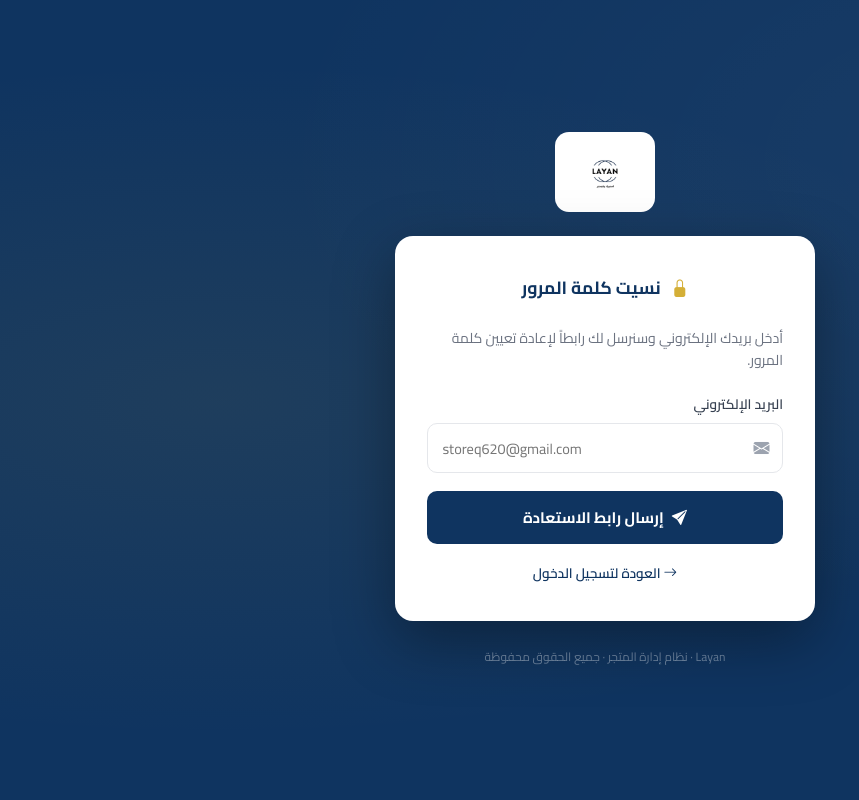
After one commit to LEE223311/layan-store, a Flask app: page /forgot-password in a window 1280 px wide. The commit adds this page. Shown: the whole page, without its empty margins (35-894 px from the left). Run offline with Flask 3, Linux system fonts and the light colour scheme; the visitor is signed in with stand-in values (Sample User, id 1).

Commit message:
feat: add forgot/reset password system

```diff
--- a/app.py
+++ b/app.py
@@ -7,7 +7,7 @@ from email.mime.multipart import MIMEMultipart
 from email.mime.base import MIMEBase
 from email.mime.text import MIMEText
 from email import encoders
-from datetime import datetime
+from datetime import datetime, timedelta
 from functools import wraps
 from flask import Flask, render_template, request, jsonify, send_file, session, redirect, url_for
 from werkzeug.security import generate_password_hash, check_password_hash
@@ -113,6 +113,16 @@ def _migrate():
     if "deadline" not in pg_cols:
         con.execute("ALTER TABLE personal_goals ADD COLUMN deadline TEXT")
         con.commit()
+    con.execute("""
+        CREATE TABLE IF NOT EXISTS password_resets (
+            id         INTEGER PRIMARY KEY AUTOINCREMENT,
+            email      TEXT    NOT NULL,
+            token      TEXT    NOT NULL UNIQUE,
+            expires_at DATETIME NOT NULL,
+            used       INTEGER NOT NULL DEFAULT 0
+        )
+    """)
+    con.commit()
     con.close()
 
 
@@ -173,6 +183,69 @@ def login_page():
 def logout():
     session.clear()
     return redirect(url_for("login_page"))
+
+
+@app.route("/forgot-password", methods=["GET", "POST"])
+def forgot_password():
+    if request.method == "GET":
+        return render_template("forgot_password.html")
+    data  = request.get_json(silent=True) or {}
+    email = (data.get("email") or "").strip().lower()
+    con   = get_db()
+    user  = con.execute("SELECT * FROM users WHERE email=?", (email,)).fetchone()
+    if not user:
+        con.close()
+        return jsonify({"ok": True})
+    import secrets
+    token   = secrets.token_urlsafe(32)
+    expires = datetime.now() + timedelta(hours=1)
+    con.execute("DELETE FROM password_resets WHERE email=?", (email,))
+    con.execute("INSERT INTO password_resets (email, token, expires_at) VALUES (?,?,?)",
+                (email, token, expires.strftime("%Y-%m-%d %H:%M:%S")))
+    con.commit()
+    con.close()
+    reset_link = request.host_url.rstrip("/") + f"/reset-password/{token}"
+    gmail_user = os.environ.get("GMAIL_USER", "")
+    gmail_pass = os.environ.get("GMAIL_PASS", "")
+    try:
+        import smtplib
+        from email.mime.text import MIMEText
+        msg = MIMEText(f"لإعادة تعيين كلمة المرور اضغط على الرابط:\n\n{reset_link}\n\nالرابط صالح لمدة ساعة واحدة.", "plain", "utf-8")
+        msg["From"]    = gmail_user
+        msg["To"]      = email
+        msg["Subject"] = "Layan — إعادة تعيين كلمة المرور"
+        with smtplib.SMTP_SSL("smtp.gmail.com", 465, timeout=30) as server:
+            server.login(gmail_user, gmail_pass)
+            server.send_message(msg)
+    except Exception as e:
+        print(f"[reset email] {e}")
+    return jsonify({"ok": True})
+
+
+@app.route("/reset-password/<token>", methods=["GET", "POST"])
+def reset_password(token):
+    con   = get_db()
+    row   = con.execute(
+        "SELECT * FROM password_resets WHERE token=? AND used=0 AND expires_at > datetime('now')",
+        (token,)
+    ).fetchone()
+    if not row:
+        con.close()
+        return render_template("reset_password.html", token=token, expired=True)
+    if request.method == "GET":
+        con.close()
+        return render_template("reset_password.html", token=token, expired=False)
+    data   = request.get_json(silent=True) or {}
+    new_pw = data.get("new_password", "")
+    if len(new_pw) < 6:
+        con.close()
+        return jsonify({"ok": False, "error": "كلمة المرور يجب أن تكون 6 أحرف على الأقل"}), 400
+    con.execute("UPDATE users SET password=? WHERE email=?",
+                (generate_password_hash(new_pw), row["email"]))
+    con.execute("UPDATE password_resets SET used=1 WHERE token=?", (token,))
+    con.commit()
+    con.close()
+    return jsonify({"ok": True})
 
 
 # ── PDF report ────────────────────────────────────────────────────────────────
--- /dev/null
+++ b/templates/forgot_password.html
@@ -0,0 +1,140 @@
+<!DOCTYPE html>
+<html lang="ar" dir="rtl">
+<head>
+<meta charset="UTF-8">
+<meta name="viewport" content="width=device-width, initial-scale=1.0">
+<title>Layan — نسيت كلمة المرور</title>
+<link rel="preconnect" href="https://fonts.googleapis.com">
+<link href="https://fonts.googleapis.com/css2?family=Cairo:wght@300;400;500;600;700;900&display=swap" rel="stylesheet">
+<link href="https://cdn.jsdelivr.net/npm/bootstrap-icons@1.11.3/font/bootstrap-icons.min.css" rel="stylesheet">
+<style>
+  *, *::before, *::after { box-sizing: border-box; margin: 0; padding: 0; }
+  body {
+    font-family: 'Cairo', sans-serif;
+    min-height: 100vh;
+    display: flex;
+    align-items: center;
+    justify-content: center;
+    background: #0f3460;
+    background-image:
+      radial-gradient(ellipse at 20% 50%, rgba(212,175,55,0.08) 0%, transparent 60%),
+      radial-gradient(ellipse at 80% 20%, rgba(255,255,255,0.04) 0%, transparent 50%);
+    padding: 1.5rem;
+  }
+  .wrapper {
+    width: 100%;
+    max-width: 420px;
+    display: flex;
+    flex-direction: column;
+    align-items: center;
+    gap: 1.5rem;
+  }
+  .brand { display:flex; flex-direction:column; align-items:center; gap:0.5rem; }
+  .logo { height:80px; width:auto; background:white; border-radius:14px; padding:6px 16px; object-fit:contain; }
+  .logo-fallback { font-size:2rem; font-weight:900; color:#d4af37; letter-spacing:2px; }
+  .card {
+    width: 100%;
+    background: white;
+    border-radius: 18px;
+    padding: 2.2rem 2rem;
+    box-shadow: 0 20px 60px rgba(0,0,0,0.35);
+  }
+  .card-title { font-size:1.1rem; font-weight:700; color:#0f3460; margin-bottom:1.4rem; text-align:center; }
+  .form-group { margin-bottom:1.1rem; }
+  .form-label { display:block; font-size:0.85rem; font-weight:600; color:#374151; margin-bottom:0.4rem; }
+  .input-wrap { position:relative; }
+  .input-wrap .bi { position:absolute; right:0.85rem; top:50%; transform:translateY(-50%); color:#9ca3af; pointer-events:none; }
+  .form-control {
+    width:100%; padding:0.65rem 2.4rem 0.65rem 0.9rem;
+    border:1.5px solid #e5e7eb; border-radius:10px;
+    font-family:'Cairo',sans-serif; font-size:0.9rem; color:#111;
+    outline:none; transition:border-color 0.2s;
+    direction:ltr; text-align:left;
+  }
+  .form-control:focus { border-color:#0f3460; box-shadow:0 0 0 3px rgba(15,52,96,0.1); }
+  .alert { border-radius:10px; padding:0.65rem 0.9rem; font-size:0.85rem; font-weight:600; margin-bottom:1rem; display:none; align-items:center; gap:0.5rem; }
+  .alert.error { background:#fff0f0; border:1px solid #fecaca; color:#991b1b; }
+  .alert.success { background:#f0fdf4; border:1px solid #bbf7d0; color:#166534; }
+  .alert.show { display:flex; }
+  .btn-primary {
+    width:100%; padding:0.75rem;
+    background:#0f3460; color:white; border:none; border-radius:10px;
+    font-family:'Cairo',sans-serif; font-size:0.95rem; font-weight:700;
+    cursor:pointer; transition:background 0.2s;
+    display:flex; align-items:center; justify-content:center; gap:0.5rem;
+    margin-top:0.4rem;
+  }
+  .btn-primary:hover { background:#1a4a7a; }
+  .btn-primary:disabled { opacity:0.6; cursor:not-allowed; }
+  .back-link { text-align:center; margin-top:1rem; font-size:0.85rem; color:#6b7280; }
+  .back-link a { color:#0f3460; font-weight:600; text-decoration:none; }
+  .footer { color:rgba(255,255,255,0.35); font-size:0.75rem; text-align:center; }
+</style>
+</head>
+<body>
+<div class="wrapper">
+  <div class="brand">
+    <img src="/static/logo.png" alt="Layan" class="logo"
+         onerror="this.style.display='none';document.getElementById('logo-text').style.display='block'">
+    <div id="logo-text" class="logo-fallback" style="display:none;">LAYAN</div>
+  </div>
+  <div class="card">
+    <div class="card-title">
+      <i class="bi bi-lock-fill" style="color:#d4af37;margin-left:0.4rem;"></i>
+      نسيت كلمة المرور
+    </div>
+    <div id="alert-error" class="alert error"><i class="bi bi-exclamation-circle-fill"></i><span id="err-text"></span></div>
+    <div id="alert-success" class="alert success"><i class="bi bi-check-circle-fill"></i><span>تم إرسال رابط إعادة التعيين على بريدك الإلكتروني</span></div>
+    <div id="form-area">
+      <p style="font-size:0.88rem;color:#6b7280;margin-bottom:1.2rem;line-height:1.6;">
+        أدخل بريدك الإلكتروني وسنرسل لك رابطاً لإعادة تعيين كلمة المرور.
+      </p>
+      <div class="form-group">
+        <label class="form-label">البريد الإلكتروني</label>
+        <div class="input-wrap">
+          <i class="bi bi-envelope-fill"></i>
+          <input id="email" type="email" class="form-control" placeholder="storeq620@gmail.com" required>
+        </div>
+      </div>
+      <button id="submit-btn" class="btn-primary" onclick="submitForgot()">
+        <i class="bi bi-send-fill"></i> إرسال رابط الاستعادة
+      </button>
+      <div class="back-link"><a href="/login"><i class="bi bi-arrow-right"></i> العودة لتسجيل الدخول</a></div>
+    </div>
+  </div>
+  <div class="footer">Layan · نظام إدارة المتجر · جميع الحقوق محفوظة</div>
+</div>
+<script>
+async function submitForgot() {
+  const email  = document.getElementById('email').value.trim();
+  const errEl  = document.getElementById('alert-error');
+  const okEl   = document.getElementById('alert-success');
+  const btn    = document.getElementById('submit-btn');
+  errEl.classList.remove('show'); okEl.classList.remove('show');
+  if (!email) { document.getElementById('err-text').textContent='أدخل البريد الإلكتروني'; errEl.classList.add('show'); return; }
+  btn.disabled = true; btn.innerHTML = '<i class="bi bi-hourglass-split"></i> جاري الإرسال...';
+  try {
+    const r = await fetch('/forgot-password', {
+      method: 'POST',
+      headers: {'Content-Type': 'application/json'},
+      body: JSON.stringify({email})
+    });
+    const d = await r.json();
+    if (d.ok) {
+      document.getElementById('form-area').style.display = 'none';
+      okEl.classList.add('show');
+    } else {
+      document.getElementById('err-text').textContent = d.error || 'حدث خطأ';
+      errEl.classList.add('show');
+      btn.disabled = false; btn.innerHTML = '<i class="bi bi-send-fill"></i> إرسال رابط الاستعادة';
+    }
+  } catch {
+    document.getElementById('err-text').textContent = 'خطأ في الاتصال';
+    errEl.classList.add('show');
+    btn.disabled = false; btn.innerHTML = '<i class="bi bi-send-fill"></i> إرسال رابط الاستعادة';
+  }
+}
+document.getElementById('email').addEventListener('keydown', e => { if(e.key==='Enter') submitForgot(); });
+</script>
+</body>
+</html>
--- a/templates/login.html
+++ b/templates/login.html
@@ -240,6 +240,11 @@
         <div class="spinner"></div>
         <span class="btn-text"><i class="bi bi-box-arrow-in-right"></i> دخول</span>
       </button>
+      <div style="text-align:center;margin-top:1rem;">
+        <a href="/forgot-password" style="color:#6b7280;font-size:0.85rem;text-decoration:none;">
+          <i class="bi bi-question-circle"></i> نسيت كلمة المرور؟
+        </a>
+      </div>
     </form>
   </div>
 
```
Also changed, not shown: templates/reset_password.html (added, +150 -0 lines).
